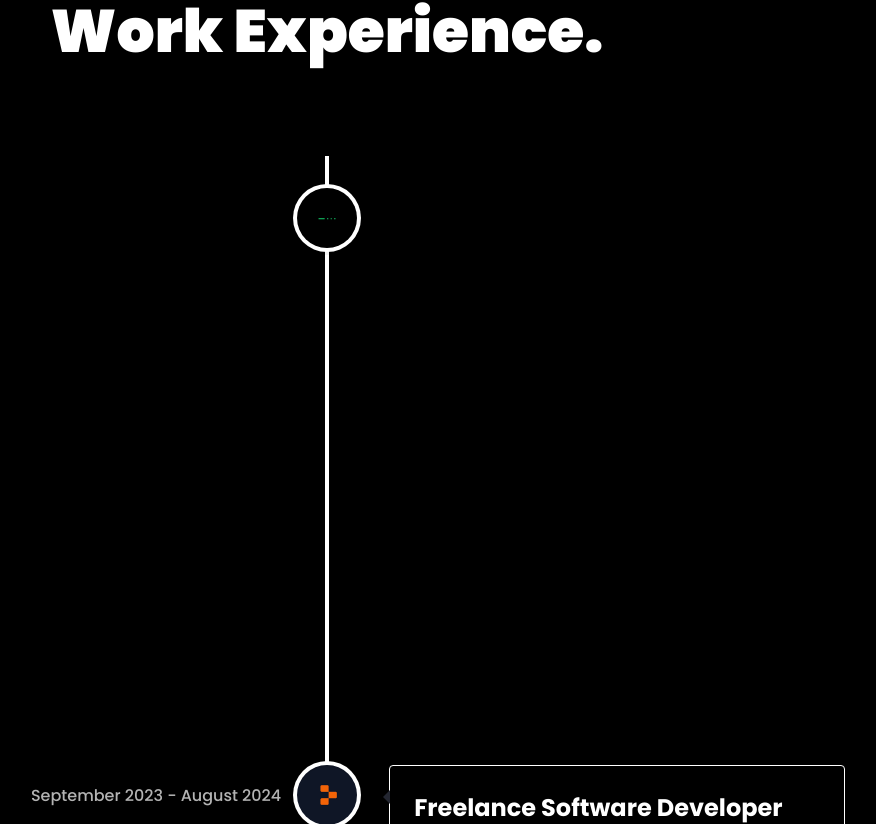
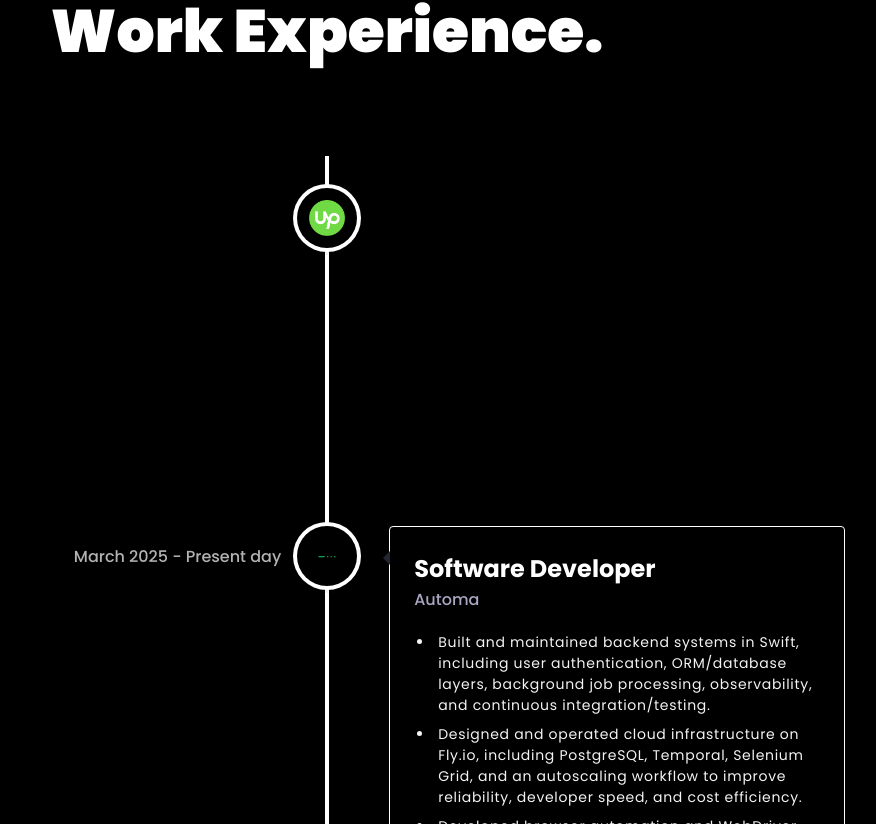
Before and after one commit to vimscientist69/personal-portfolio, a React (Vite) app: page / in a window 1280 px wide. Shown: the part 1696-2520 px from the top of the page, without its empty margins (313-1189 px from the left). Built offline with nearby package versions, Linux system fonts and the light colour scheme; a small style sheet from the web is missing.

Commit message:
feat: new role as freelancer on upwork

```diff
--- a/src/assets/index.js
+++ b/src/assets/index.js
@@ -25,6 +25,7 @@ import nextjs from "./tech/nextjs.png"
 
 import replit from "./company/replit.png";
 import automa from "./company/automa.png"
+import upwork from "./company/upwork.png"
 
 export {
     logo,
@@ -50,5 +51,6 @@ export {
     python,
     postgresql,
     replit,
-    automa
+    automa,
+    upwork,
 };
--- a/src/constants/index.js
+++ b/src/constants/index.js
@@ -13,6 +13,7 @@ import {
     figma,
     docker,
     nextjs,
+    upwork,
     automa,
     replit,
     fly,
@@ -124,6 +125,18 @@ const technologies = [
 ];
 
 const experiences = [
+    {
+        title: "Freelance Software Developer",
+        company_name: "Upwork",
+        icon: upwork,
+        iconBg: "black",
+        date: "February 2026 - Present day",
+        points: [
+            "Providing freelance web scraping solutions for data extraction, automation, and analysis",
+            "Developing and maintaining backend services, APIs, and databases for web applications",
+            "Building full-stack web applications with a focus on scalability, reliability, and clean architecture"
+        ],
+    },
     {
         title: "Software Developer",
         company_name: "Automa",
```
Also changed, not shown: src/assets/company/upwork.png (added).
